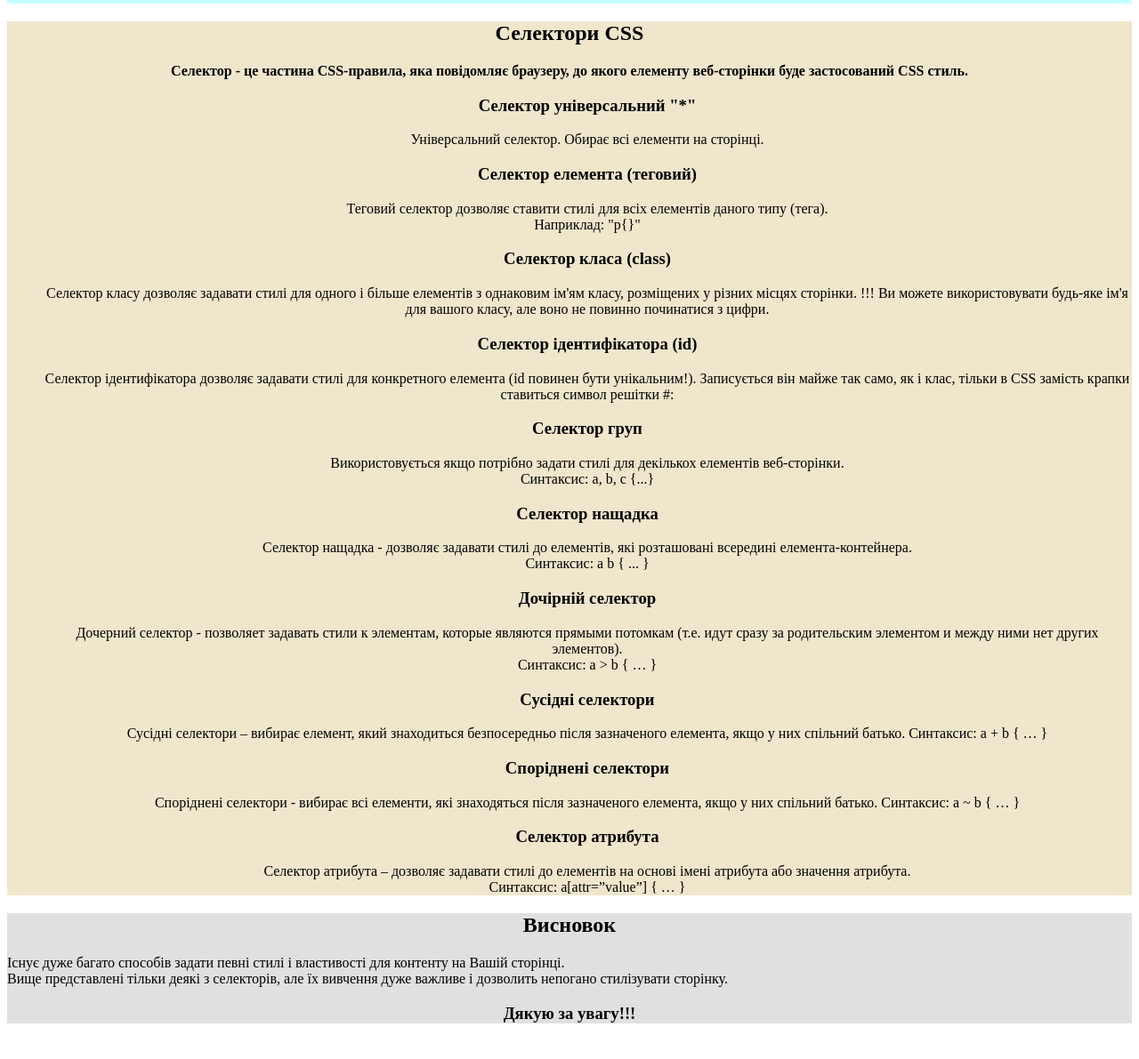
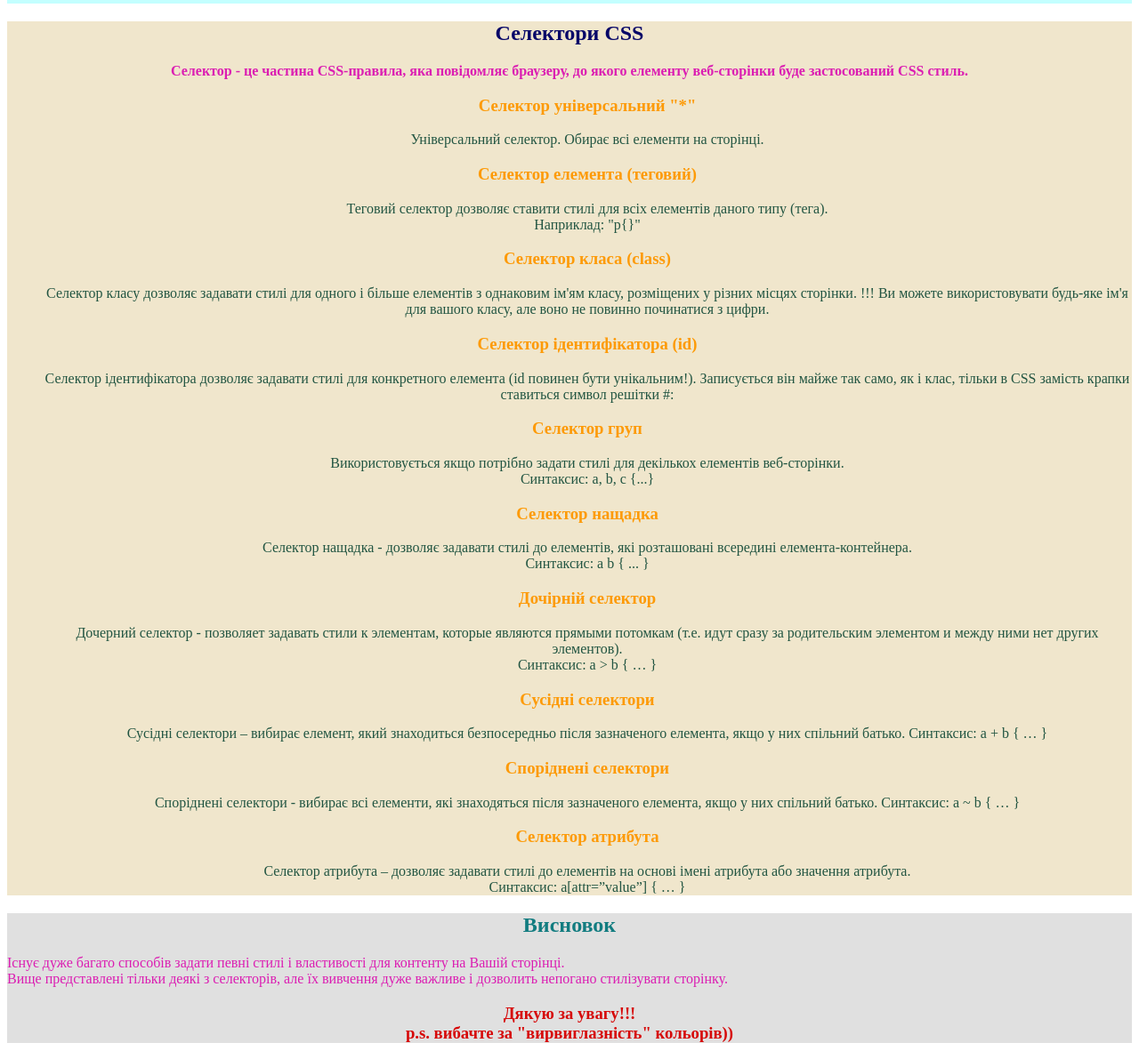
Before and after one commit to grynia005/homework, a plain HTML site: page markup/index.html in a window 1280 px wide. Shown: the part 114-1305 px from the top of the page at 89% size. Before the commit the page ends 1283 px from the top, so only its background shows below. Drawn offline with Linux system fonts and the light colour scheme.

Commit message:
commit 03 selectors + css

```diff
--- /dev/null
+++ b/markup/css/style.css
@@ -0,0 +1,33 @@
+.gaslo{
+    font-size: larger;
+    font-weight: 700;
+    margin-left: 300px;
+}
+.gaslo1{
+    font-size: larger;
+    font-weight: 700;
+    margin-left: 10px;
+}
+div>a {
+    color: rgb(28, 18, 37);
+}
+h1 {
+    color: rgb(6, 6, 104);
+}
+.start.end {
+    color: rgb(219, 30, 178);
+}
+h3~p {
+    color: rgb(34, 85, 66);
+}
+li h3 {
+    color: rgb(253, 154, 6);
+}
+#thank_you {
+    text-align: center;
+    color: rgb(214, 8, 8);
+
+}
+h2 {
+    color: rgb(18, 124, 128);
+}
--- a/markup/index.html
+++ b/markup/index.html
@@ -5,18 +5,7 @@
     <meta http-equiv="X-UA-Compatible" content="IE=edge">
     <meta name="viewport" content="width=device-width, initial-scale=1.0">
     <title>Селектори</title>
-    <style>
-        .gaslo{
-            font-size: larger;
-            font-weight: 700;
-            margin-left: 300px;
-        }
-        .gaslo1{
-            font-size: larger;
-            font-weight: 700;
-            margin-left: 10px;
-        }
-    </style>
+    <link rel="stylesheet" href="./css/style.css">
 </head>
 <body>
     <header>
@@ -30,7 +19,7 @@
     <main>
         <section style="background-color: rgb(240, 230, 204);">
             <h1 style="text-align: center;">Селектори CSS</h1>
-            <p style="text-align: center;"><b>Селектор - це частина CSS-правила, яка повідомляє браузеру, до якого елементу веб-сторінки буде застосований CSS стиль.</b></p>
+            <p class="start end" style="text-align: center;"><b>Селектор - це частина CSS-правила, яка повідомляє браузеру, до якого елементу веб-сторінки буде застосований CSS стиль.</b></p>
             <ul style="text-align: center; list-style-type: none;">
                 <li>
                     <h3>Селектор універсальний "*"</h3>
@@ -78,9 +67,9 @@
         </section>
     </main>
     <footer style="background-color: rgba(0, 0, 0, 0.123);">
-        <h2 style="text-align: center;">Висновок</h2>
-        <p>Існує дуже багато способів задати певні стилі і властивості для контенту на Вашій сторінці. <br> Вище представлені тільки деякі з селекторів, але їх вивчення дуже важливе і дозволить непогано стилізувати сторінку.  </p>
-        <h3 style="text-align: center;">Дякую за увагу!!!</h3>
+        <h2 style="text-align: center;;">Висновок</h2>
+        <p class="start end">Існує дуже багато способів задати певні стилі і властивості для контенту на Вашій сторінці. <br> Вище представлені тільки деякі з селекторів, але їх вивчення дуже важливе і дозволить непогано стилізувати сторінку.  </p>
+        <h3 id="thank_you">Дякую за увагу!!! <br> p.s. вибачте за "вирвиглазність" кольорів))</h3>
     </footer>
 </body>
 </html>
```
